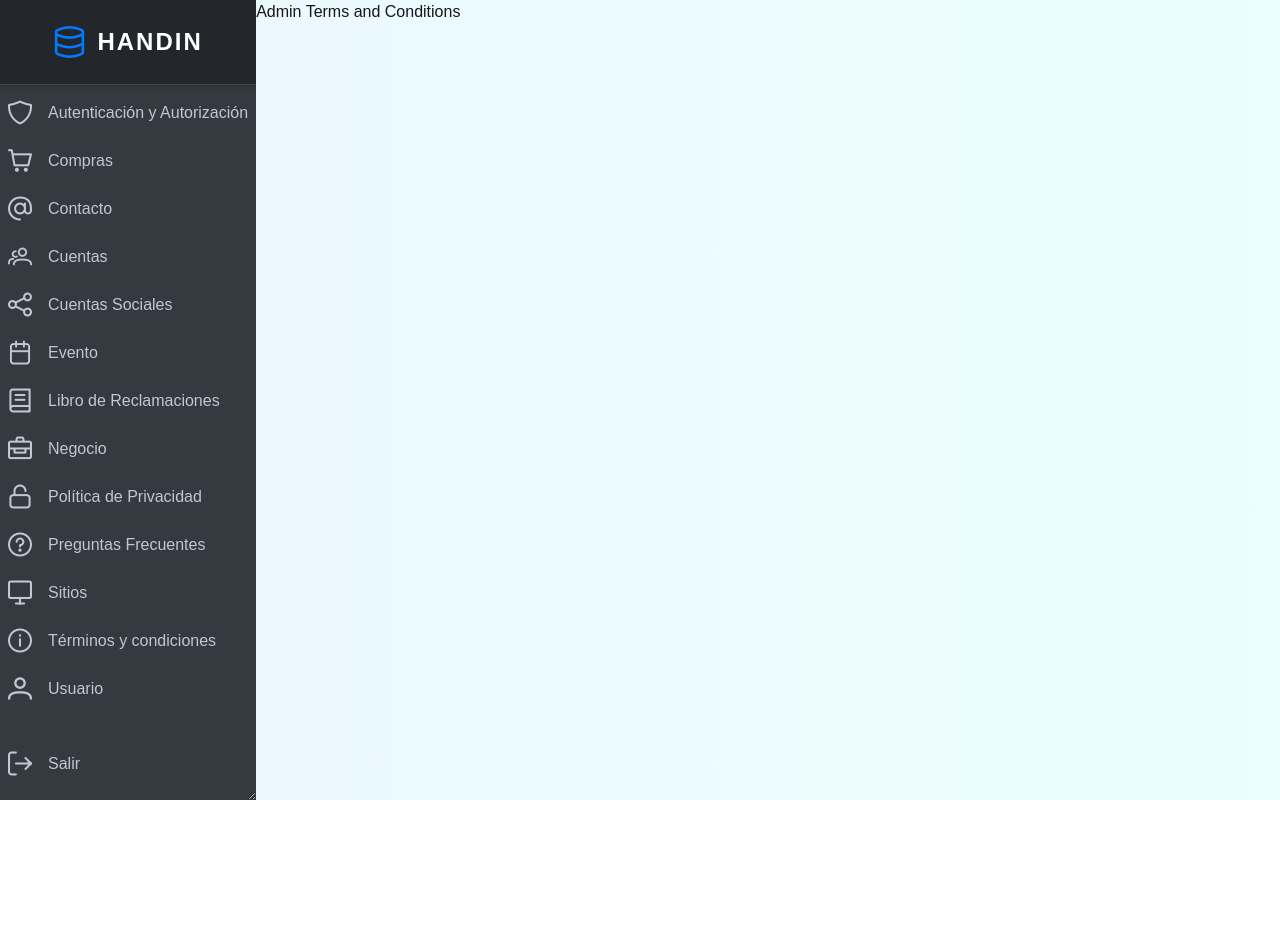
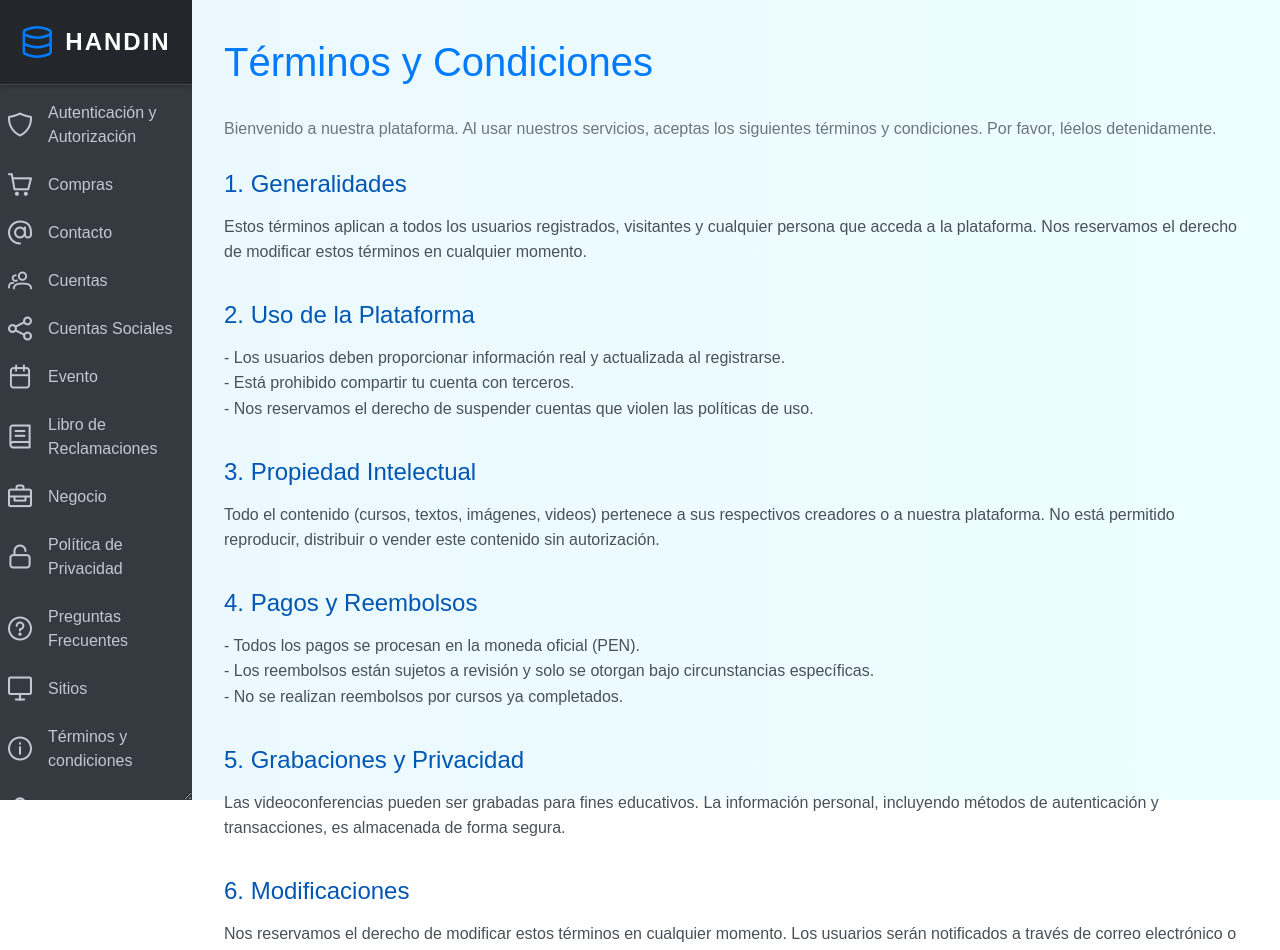
Before and after one commit to EduVibeOrganization/EduVibe-Frontend, a Next.js app: page /admin-terms-conditions in a window 1280 px wide. Shown: the top 950 px of the page. Before the commit the page ends 800 px from the top, so only its background shows below. Built offline with nearby package versions, Linux system fonts and the light colour scheme.

Commit message:
feat(admin): added terms & conditions page

```diff
--- /dev/null
+++ b/src/app/assets/styles/admin-terms-conditions.css
@@ -0,0 +1,33 @@
+/* Términos y Condiciones Styles */
+.terms-content {
+    padding: 2rem;
+    color: #343a40;
+  }
+
+  .terms-content h1 {
+    font-size: 2.5rem;
+    color: #007bff;
+    margin-bottom: 1.5rem;
+  }
+
+  .terms-content p {
+    font-size: 1rem;
+    color: #6c757d;
+    line-height: 1.6;
+    margin-bottom: 1.5rem;
+  }
+
+  .terms-content section {
+    margin-bottom: 2rem;
+  }
+
+  .terms-content section h2 {
+    font-size: 1.5rem;
+    color: #0056b3;
+    margin-bottom: 0.75rem;
+  }
+
+  .terms-content section p {
+    font-size: 1rem;
+    color: #495057;
+  }
--- a/src/pages/admin-terms-conditions.tsx
+++ b/src/pages/admin-terms-conditions.tsx
@@ -1,20 +1,85 @@
 import { CustomSidebarDX } from "@/components/custom-sidebar-admin.component";
+import { SidebarItemsAdmin } from "@/components/sidebar-items-admin.component";
+
 import "../app/assets/styles/public.css";
-import { SidebarItemsAdmin } from "@/components/sidebar-items-admin.component";
+import "../app/assets/styles/admin-terms-conditions.css";
 
 function AdminTermsConditions(){
     return (
         <div className="content-background">
           <div className="content-container">
             <CustomSidebarDX
-                    sidebarItems={<SidebarItemsAdmin/>}
+              sidebarItems={<SidebarItemsAdmin />}
               mainBackgroundColor="#343A40"
               headerBackgroundColor="#23272B"
               headerTextColor="white"
               headerIconColor="#007BFF"
             />
-                <div>
-                    <h1>Admin Terms and Conditions</h1>
+            <div className="terms-content">
+              <h1>Términos y Condiciones</h1>
+              <p>
+                Bienvenido a nuestra plataforma. Al usar nuestros servicios, aceptas los siguientes términos y condiciones.
+                Por favor, léelos detenidamente.
+              </p>
+
+              <section>
+                <h2>1. Generalidades</h2>
+                <p>
+                  Estos términos aplican a todos los usuarios registrados, visitantes y
+                  cualquier persona que acceda a la plataforma. Nos reservamos el derecho de
+                  modificar estos términos en cualquier momento.
+                </p>
+              </section>
+
+              <section>
+                <h2>2. Uso de la Plataforma</h2>
+                <p>
+                  - Los usuarios deben proporcionar información real y actualizada al registrarse.<br />
+                  - Está prohibido compartir tu cuenta con terceros.<br />
+                  - Nos reservamos el derecho de suspender cuentas que violen las políticas de uso.
+                </p>
+              </section>
+
+              <section>
+                <h2>3. Propiedad Intelectual</h2>
+                <p>
+                  Todo el contenido (cursos, textos, imágenes, videos) pertenece a sus respectivos creadores o a nuestra
+                  plataforma. No está permitido reproducir, distribuir o vender este contenido sin autorización.
+                </p>
+              </section>
+
+              <section>
+                <h2>4. Pagos y Reembolsos</h2>
+                <p>
+                  - Todos los pagos se procesan en la moneda oficial (PEN).<br />
+                  - Los reembolsos están sujetos a revisión y solo se otorgan bajo circunstancias específicas.<br />
+                  - No se realizan reembolsos por cursos ya completados.
+                </p>
+              </section>
+
+              <section>
+                <h2>5. Grabaciones y Privacidad</h2>
+                <p>
+                  Las videoconferencias pueden ser grabadas para fines educativos. La información personal,
+                  incluyendo métodos de autenticación y transacciones, es almacenada de forma segura.
+                </p>
+              </section>
+
+              <section>
+                <h2>6. Modificaciones</h2>
+                <p>
+                  Nos reservamos el derecho de modificar estos términos en cualquier momento. Los usuarios serán
+                  notificados a través de correo electrónico o en la plataforma sobre cambios significativos.
+                </p>
+              </section>
+
+              <section>
+                <h2>7. Contacto</h2>
+                <p>
+                  Si tienes dudas o consultas sobre estos términos, contáctanos a través de nuestro formulario
+                  de contacto o en el correo soporte@handin.com.
+                </p>
+              </section>
             </div>
           </div>
         </div>
```
Lines whose indentation alone changed are shown as unchanged.
